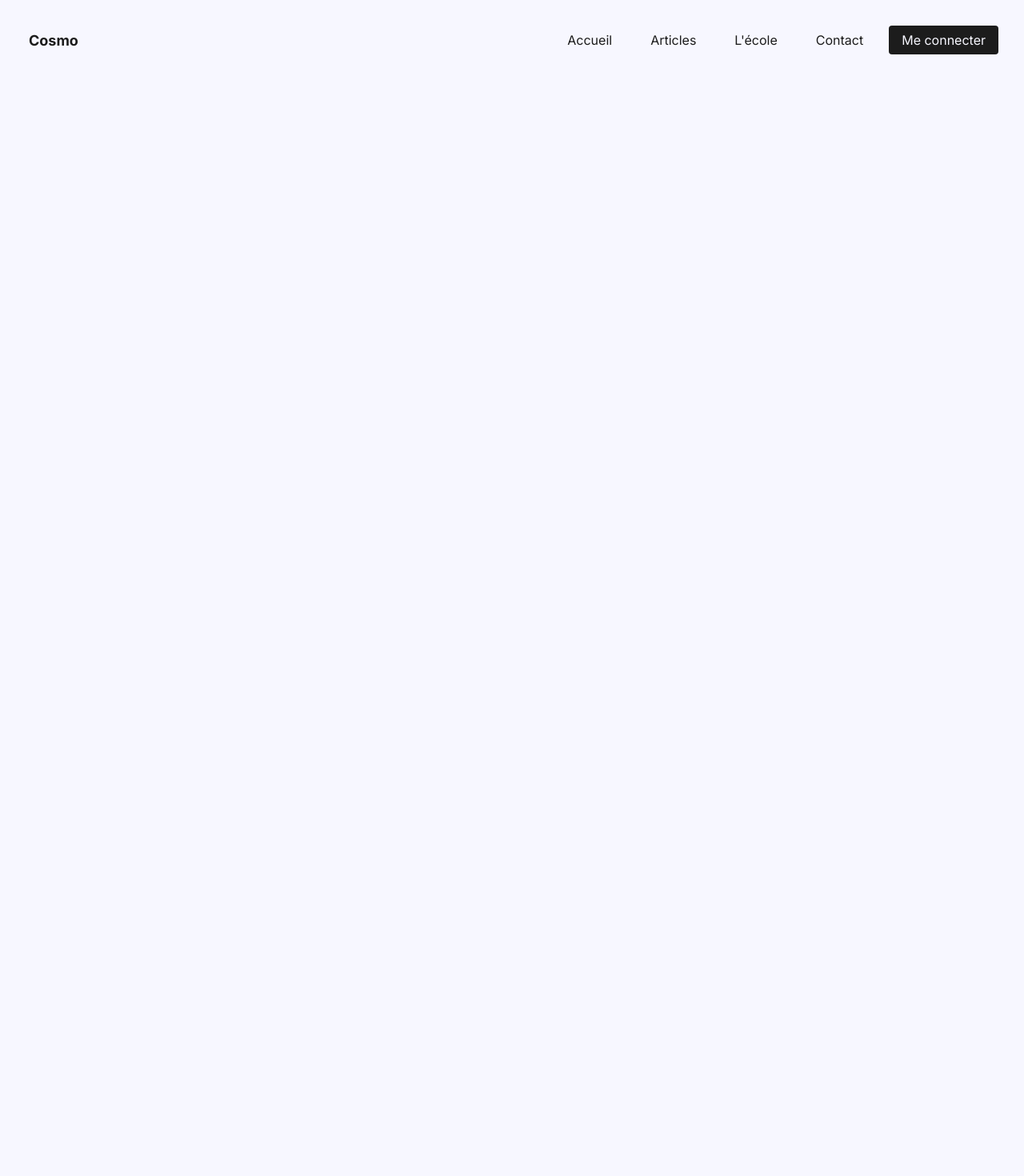
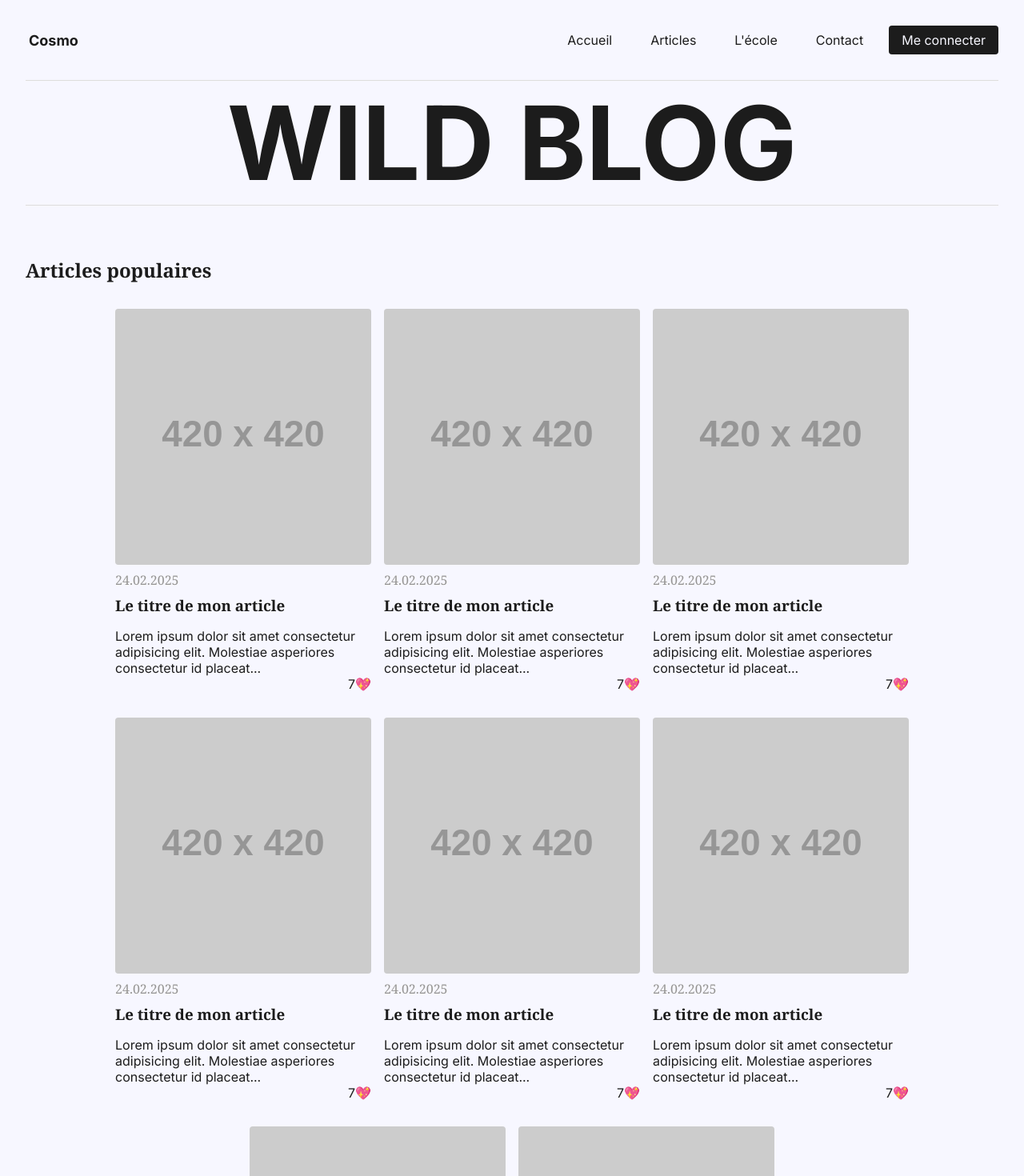
Before and after one commit to TeddyAgt/wild-blog, an Angular app: page / in a window 1280 px wide. Shown: the top 1470 px of the page at 80% size. Before the commit the page ends 800 px from the top, so only its background shows below. Built offline with nearby package versions, Linux system fonts and the light colour scheme.

Commit message:
add article list component

```diff
--- a/src/app/app.component.html
+++ b/src/app/app.component.html
@@ -1 +1,10 @@
 <app-header></app-header>
+
+<main>
+    <section class="hero-section">
+        <div class="hero-section__separator"></div>
+        <h1 class="main-title hero-section__title">{{title | uppercase}}</h1>
+        <div class="hero-section__separator"></div>
+    </section>
+    <article-list></article-list>
+</main>
--- a/src/app/app.component.scss
+++ b/src/app/app.component.scss
@@ -0,0 +1,14 @@
+.hero-section {
+    margin-bottom: 64px;
+
+    &__separator {
+        height: 1px;
+        background: var(--grey-light);
+    }
+
+    &__title {
+        font-size: clamp(32px, 10vw, 128px);
+        font-family: var(--ff-main);
+        text-align: center;
+    }
+}
--- a/src/app/app.component.ts
+++ b/src/app/app.component.ts
@@ -1,13 +1,14 @@
+import { UpperCasePipe } from "@angular/common";
 import { Component } from "@angular/core";
-import { RouterOutlet } from "@angular/router";
+import { ArticleListComponent } from "./components/article-list/article-list.component";
 import { HeaderComponent } from "./components/header/header.component";
 
 @Component({
     selector: "app-root",
-    imports: [RouterOutlet, HeaderComponent],
+    imports: [HeaderComponent, ArticleListComponent, UpperCasePipe],
     templateUrl: "./app.component.html",
     styleUrl: "./app.component.scss",
 })
 export class AppComponent {
-    title = "Bienvenue sur le Wild Blog de [ton nom] !";
+    title = "wild blog";
 }
--- /dev/null
+++ b/src/app/components/article-list/article-list.component.html
@@ -0,0 +1,78 @@
+<section class="article-list-section">
+    <h2 class="section-title article-list-section__title">Articles populaires</h2>
+
+    <ul class="article-list">
+        <li class="article-list__item">
+            <article class="article-thumbnail">
+                <img [src]="article.image" alt="" class="article-thumbnail__picture">
+                <p class="article-thumbnail__date">{{article.createdAt | date:'dd.MM.yyyy'}}</p>
+                <h3 class="article-thumbnail__title">{{article.title}}</h3>
+                <p class="article-thumbnail__extrait">{{article.content | slice:0:100}}...</p>
+                <p class="article-thumbnail__likes">{{article.likeCount}}💖</p>
+            </article>
+        </li>
+        <li class="article-list__item">
+            <article class="article-thumbnail">
+                <img [src]="article.image" alt="" class="article-thumbnail__picture">
+                <p class="article-thumbnail__date">{{article.createdAt | date:'dd.MM.yyyy'}}</p>
+                <h3 class="article-thumbnail__title">{{article.title}}</h3>
+                <p class="article-thumbnail__extrait">{{article.content | slice:0:100}}...</p>
+                <p class="article-thumbnail__likes">{{article.likeCount}}💖</p>
+            </article>
+        </li>
+        <li class="article-list__item">
+            <article class="article-thumbnail">
+                <img [src]="article.image" alt="" class="article-thumbnail__picture">
+                <p class="article-thumbnail__date">{{article.createdAt | date:'dd.MM.yyyy'}}</p>
+                <h3 class="article-thumbnail__title">{{article.title}}</h3>
+                <p class="article-thumbnail__extrait">{{article.content | slice:0:100}}...</p>
+                <p class="article-thumbnail__likes">{{article.likeCount}}💖</p>
+            </article>
+        </li>
+        <li class="article-list__item">
+            <article class="article-thumbnail">
+                <img [src]="article.image" alt="" class="article-thumbnail__picture">
+                <p class="article-thumbnail__date">{{article.createdAt | date:'dd.MM.yyyy'}}</p>
+                <h3 class="article-thumbnail__title">{{article.title}}</h3>
+                <p class="article-thumbnail__extrait">{{article.content | slice:0:100}}...</p>
+                <p class="article-thumbnail__likes">{{article.likeCount}}💖</p>
+            </article>
+        </li>
+        <li class="article-list__item">
+            <article class="article-thumbnail">
+                <img [src]="article.image" alt="" class="article-thumbnail__picture">
+                <p class="article-thumbnail__date">{{article.createdAt | date:'dd.MM.yyyy'}}</p>
+                <h3 class="article-thumbnail__title">{{article.title}}</h3>
+                <p class="article-thumbnail__extrait">{{article.content | slice:0:100}}...</p>
+                <p class="article-thumbnail__likes">{{article.likeCount}}💖</p>
+            </article>
+        </li>
+        <li class="article-list__item">
+            <article class="article-thumbnail">
+                <img [src]="article.image" alt="" class="article-thumbnail__picture">
+                <p class="article-thumbnail__date">{{article.createdAt | date:'dd.MM.yyyy'}}</p>
+                <h3 class="article-thumbnail__title">{{article.title}}</h3>
+                <p class="article-thumbnail__extrait">{{article.content | slice:0:100}}...</p>
+                <p class="article-thumbnail__likes">{{article.likeCount}}💖</p>
+            </article>
+        </li>
+        <li class="article-list__item">
+            <article class="article-thumbnail">
+                <img [src]="article.image" alt="" class="article-thumbnail__picture">
+                <p class="article-thumbnail__date">{{article.createdAt | date:'dd.MM.yyyy'}}</p>
+                <h3 class="article-thumbnail__title">{{article.title}}</h3>
+                <p class="article-thumbnail__extrait">{{article.content | slice:0:100}}...</p>
+                <p class="article-thumbnail__likes">{{article.likeCount}}💖</p>
+            </article>
+        </li>
+        <li class="article-list__item">
+            <article class="article-thumbnail">
+                <img [src]="article.image" alt="" class="article-thumbnail__picture">
+                <p class="article-thumbnail__date">{{article.createdAt | date:'dd.MM.yyyy'}}</p>
+                <h3 class="article-thumbnail__title">{{article.title}}</h3>
+                <p class="article-thumbnail__extrait">{{article.content | slice:0:100}}...</p>
+                <p class="article-thumbnail__likes">{{article.likeCount}}💖</p>
+            </article>
+        </li>
+    </ul>
+</section>
--- /dev/null
+++ b/src/app/components/article-list/article-list.component.scss
@@ -0,0 +1,35 @@
+.article-list {
+    list-style: none;
+    display: flex;
+    flex-wrap: wrap;
+    justify-content: center;
+    gap: 16px;
+
+    &__item {
+        max-width: 320px;
+    }
+}
+
+.article-thumbnail {
+    margin-bottom: 16px;
+
+    &__picture {
+        max-width: 100%;
+        border-radius: 4px;
+        margin-bottom: 8px;
+    }
+
+    &__date {
+        color: var(--grey);
+        font-family: var(--ff-title);
+        margin-bottom: 8px;
+    }
+
+    &__title {
+        margin-bottom: 16px;
+    }
+
+    &__likes {
+        text-align: right;
+    }
+}
--- /dev/null
+++ b/src/app/components/article-list/article-list.component.ts
@@ -0,0 +1,22 @@
+import { DatePipe, SlicePipe } from "@angular/common";
+import { Component } from "@angular/core";
+import Article from "../../models/article.model";
+
+@Component({
+    selector: "article-list",
+    imports: [DatePipe, SlicePipe],
+    templateUrl: "./article-list.component.html",
+    styleUrl: "./article-list.component.scss",
+})
+export class ArticleListComponent {
+    article: Article = {
+        title: "Le titre de mon article",
+        content:
+            "Lorem ipsum dolor sit amet consectetur adipisicing elit. Molestiae asperiores consectetur id placeat, reprehenderit officia quisquam, architecto laudantium officiis unde quo similique porro, sed ut totam deleniti cumque cum! Facilis cum beatae error id ex nihil aperiam! Sequi nulla beatae incidunt pariatur? Odio culpa porro similique fuga voluptatem quidem voluptatum explicabo illo vitae voluptates dolorem labore, sit quisquam doloribus, ea modi laboriosam earum, iste ducimus soluta blanditiis recusandae excepturi delectus. Explicabo, beatae dicta fugit aliquid doloribus itaque dignissimos quia. Laboriosam dolorum temporibus excepturi accusamus atque qui deserunt ab. Hic deleniti, error, molestias adipisci a nisi soluta voluptatibus consequatur eaque, neque optio quidem maiores non quaerat eos libero tempora iusto impedit vero aspernatur modi qui? Quidem ipsam tempore delectus quas dolorum.",
+        image: "https://placehold.co/420x420",
+        createdAt: new Date(),
+        isPublished: false,
+        likeCount: 7,
+        categoryName: "Angular",
+    };
+}
--- a/src/index.html
+++ b/src/index.html
@@ -10,7 +10,7 @@
   <link rel="preconnect" href="https://fonts.googleapis.com">
   <link rel="preconnect" href="https://fonts.gstatic.com" crossorigin>
   <link
-    href="https://fonts.googleapis.com/css2?family=Inter:ital,opsz,wght@0,14..32,100..900;1,14..32,100..900&display=swap"
+    href="https://fonts.googleapis.com/css2?family=Inter:ital,opsz,wght@0,14..32,100..900;1,14..32,100..900&family=Noto+Serif:ital,wght@0,100..900;1,100..900&display=swap"
     rel="stylesheet">
 </head>
 
--- a/src/styles.scss
+++ b/src/styles.scss
@@ -1,3 +1,4 @@
+// reset **************************************************
 *,
 ::before,
 ::after {
@@ -14,14 +15,41 @@ a {
 img {
     display: block;
 }
+
+// variables **************************************************
 :root {
+    // colors
     --white: #f7f7ff;
     --black: #1c1c1c;
+    --grey: #959492;
+    --grey-light: #dedddb;
+
+    // fonts
     --ff-main: "Inter", sans-serif;
+    --ff-title: "Noto Serif", serif;
 }
 
+// general **************************************************
 body {
     font-family: var(--ff-main);
     background: var(--white);
     color: var(--black);
 }
+
+main {
+    padding-inline: 32px;
+}
+
+h1,
+h2,
+h3,
+h4,
+h5,
+h6 {
+    font-family: var(--ff-title);
+}
+
+// theme **************************************************
+.section-title {
+    margin-bottom: 32px;
+}
```
Also changed, not shown: src/app/models/article.model.ts (added, +9 -0 lines), 1 other file (tests, documents, lock files or other folders).
